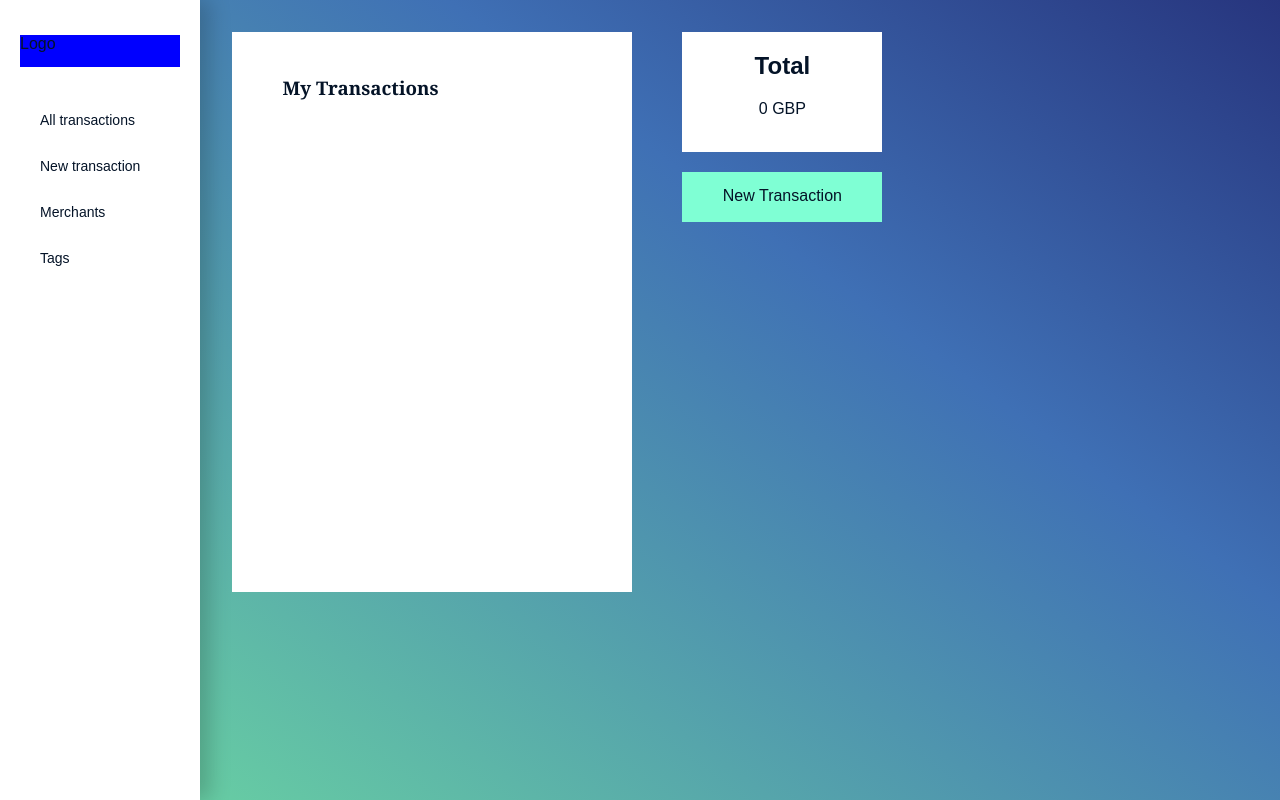
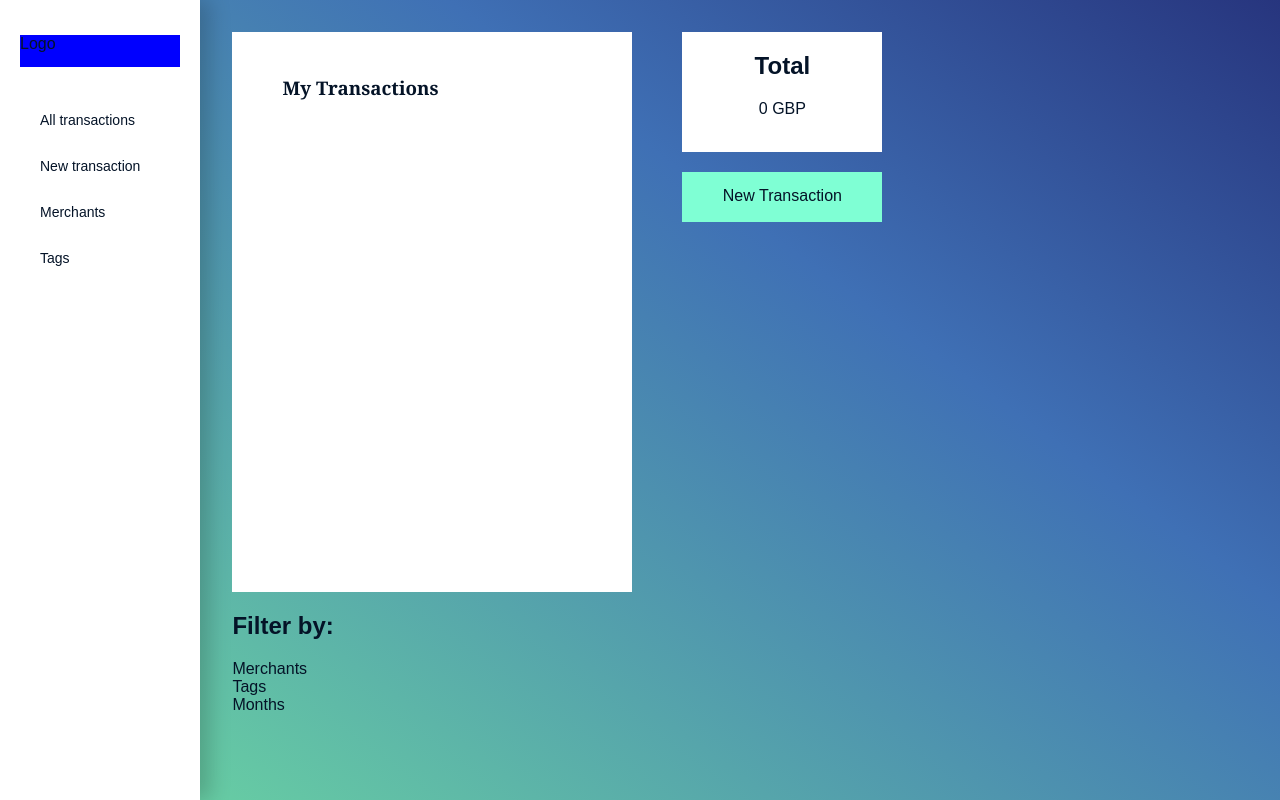
Before and after one commit to Hvirfvel/spending_tracker, a Flask app: page /transactions/month/1 in a window 1280 px wide. Run offline with Flask 2, Linux system fonts and the light colour scheme; data that the repository does not hold is empty; some libraries are stand-ins or nearby versions.

Commit message:
added nav for filtering by merchant, tag or month

```diff
--- a/controllers/transaction_controller.py
+++ b/controllers/transaction_controller.py
@@ -11,10 +11,11 @@ transactions_blueprint = Blueprint('transactions', __name__)
 @transactions_blueprint.route('/transactions')
 def index():
     merchants = merchant_repository.select_all()
+    tags = tag_repository.select_all()
     transactions = transaction_repository.select_all()
     total = transaction_helper.get_total(transactions)
     transactions_by_date = transaction_helper.sort_by_date(transactions)
-    return render_template('transactions/index.html', transactions_by_date=transactions_by_date, total=total, merchants=merchants)
+    return render_template('transactions/index.html', transactions_by_date=transactions_by_date, total=total, merchants=merchants, tags=tags, months=months)
 
 @transactions_blueprint.route('/transactions/new')
 def new_transaction():
--- a/templates/transactions/index.html
+++ b/templates/transactions/index.html
@@ -43,6 +43,33 @@
         <a href="/transactions/new" id="new-transaction">New Transaction</a>
     </section>
 
-
+    <aside>
+        <nav>
+            <h2>Filter by:</h2>
+            <ul>
+                <li><a href="#">Merchants</a>
+                    <ul class="dropdown">
+                        {% for merchant in merchants %}
+                            <li><a href="">{{ merchant.name }}</a></li>
+                        {% endfor %}
+                    </ul>
+                </li>
+                <li><a href="#">Tags</a>
+                    <ul class="dropdown">
+                        {% for tag in tags %}
+                            <li><a href="">{{ tag.name }}</a></li>
+                        {% endfor %}
+                    </ul>
+                </li>
+                <li><a href="#">Months</a>
+                    <ul class="dropdown">
+                        {% for month in months %}
+                            <li><a href=""></a>{{ month['name'] }}</li>
+                        {% endfor %}
+                    </ul>
+                </li>
+            </ul>
+        </nav>
+    </aside>
 
     {% endblock %}
```
